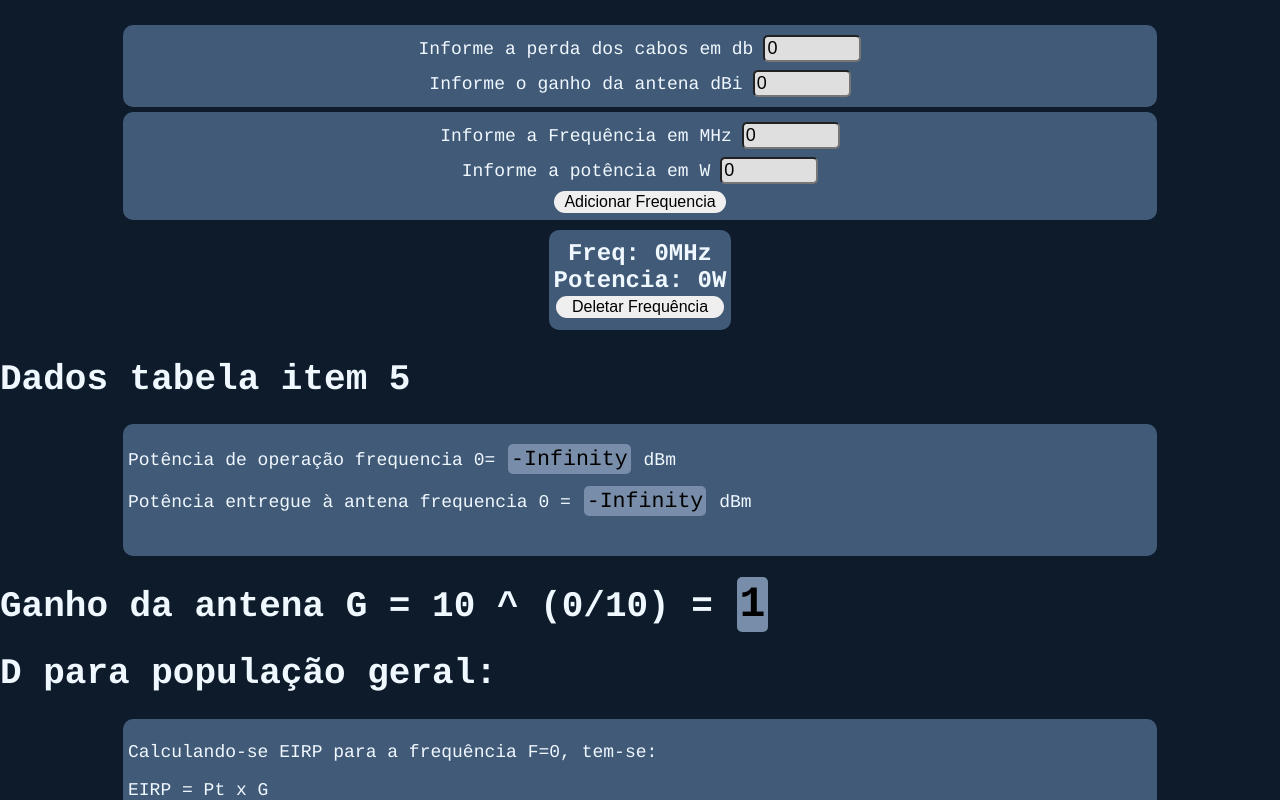
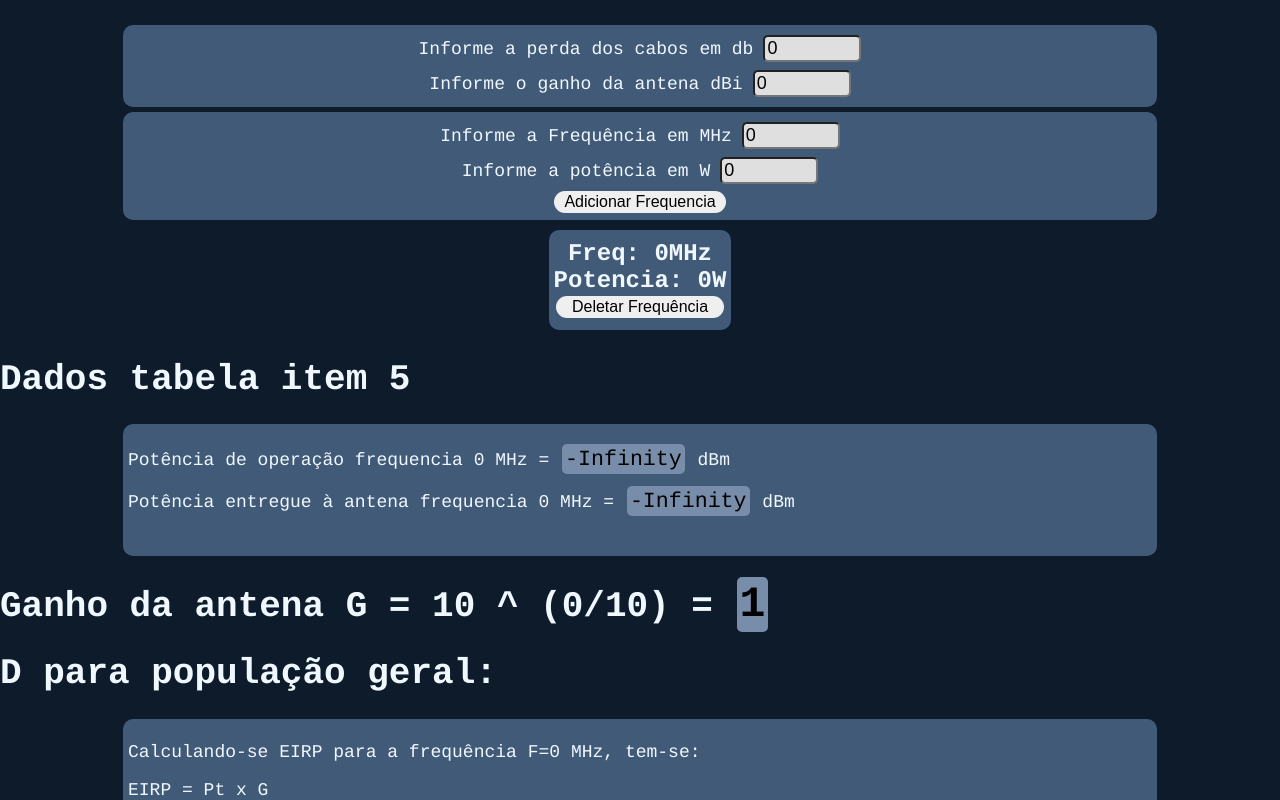
Before and after one commit to leoliveira1911/anatel, a React (Create React App) app: page / in a window 1280 px wide. Both pictures are taken after a click on the button "Adicionar Frequencia". Shown: the top 800 px of the page. Built offline with nearby package versions, Linux system fonts and the light colour scheme.

Commit message:
add MHz text

```diff
--- a/src/components/Layout.jsx
+++ b/src/components/Layout.jsx
@@ -54,11 +54,11 @@ export default function Layout() {
       potenciaOperacaoEAntena.push(
         <>
           <p>
-            Potência de operação frequencia {el.frequencia}={" "}
+            Potência de operação frequencia {el.frequencia} MHz ={" "}
             <mark>{valorDbm}</mark> dBm
           </p>
           <p>
-            Potência entregue à antena frequencia {el.frequencia} ={" "}
+            Potência entregue à antena frequencia {el.frequencia} MHz ={" "}
             <mark>{valorParaAntenaDbm}</mark> dBm
           </p>
           <br />
@@ -68,7 +68,7 @@ export default function Layout() {
       dPopGeral.push(
         <>
           <p>
-            Calculando-se EIRP para a frequência F={el.frequencia}, tem-se:{" "}
+            Calculando-se EIRP para a frequência F={el.frequencia} MHz, tem-se:{" "}
           </p>
           {/* <p>
             Potência entregue à antena = <mark>{valorParaAntenaW}</mark> W
@@ -100,7 +100,7 @@ export default function Layout() {
         <div>
           <p>Conforme já calculado anteriormente:</p>
           <p>
-            EIRP para a frequência F={el.frequencia}MHz ={" "}
+            EIRP para a frequência F={el.frequencia} MHz ={" "}
             <mark>
               {valorParaAntenaW} x {g} = {eirp}
             </mark>
```
